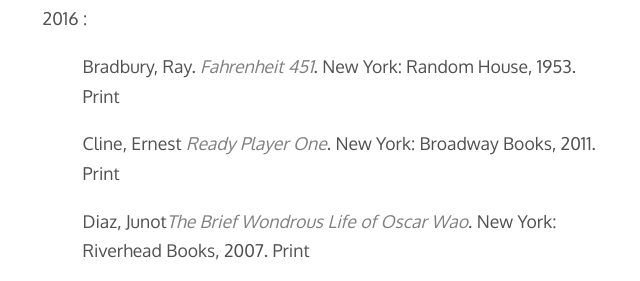
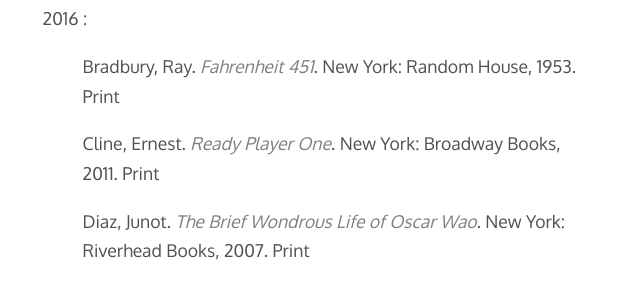
Before and after one commit to mattcass/mattcass.github.io, a website: page journal.html in a window 1280 px wide. Shown: the part 1220-1501 px from the top of the page, without its empty margins (319-959 px from the left). Drawn offline with nearby package versions, Linux system fonts and the light colour scheme; files whose address does not match are found by name.

Commit message:
Forgot a .

```diff
--- a/journal.html
+++ b/journal.html
@@ -67,8 +67,8 @@
                     <p>2016 : </p>
                     <ul>
                       <li>Bradbury, Ray. <em>Fahrenheit 451</em>. New York: Random House, 1953. Print</li>
-                      <li>Cline, Ernest <em>Ready Player One</em>. New York: Broadway Books, 2011. Print</li>
-                      <li>Diaz, Junot<em>The Brief Wondrous Life of Oscar Wao</em>. New York: Riverhead Books, 2007. Print</li>
+                      <li>Cline, Ernest. <em>Ready Player One</em>. New York: Broadway Books, 2011. Print</li>
+                      <li>Diaz, Junot. <em>The Brief Wondrous Life of Oscar Wao</em>. New York: Riverhead Books, 2007. Print</li>
                       <li>Hemingway, Ernest. <em>A Moveable Feast</em>. New York: Scribner, 2009. Print</li>
                       <li>Huxley, Aldous. <em>Brave New World</em>. New York: Harper &amp; Row, 1958. Print</li>
                       <li>Kundera, Milan. <em>Life is Elsewhere</em>. New York: Penguin Books, 1974. Print</li>
```
